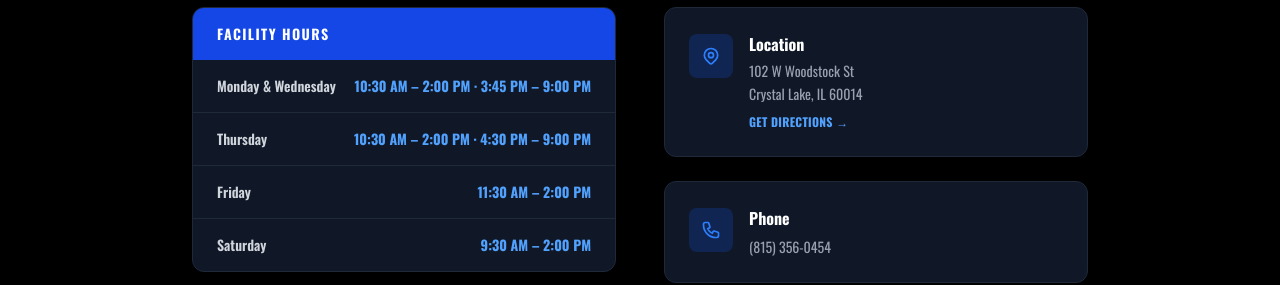
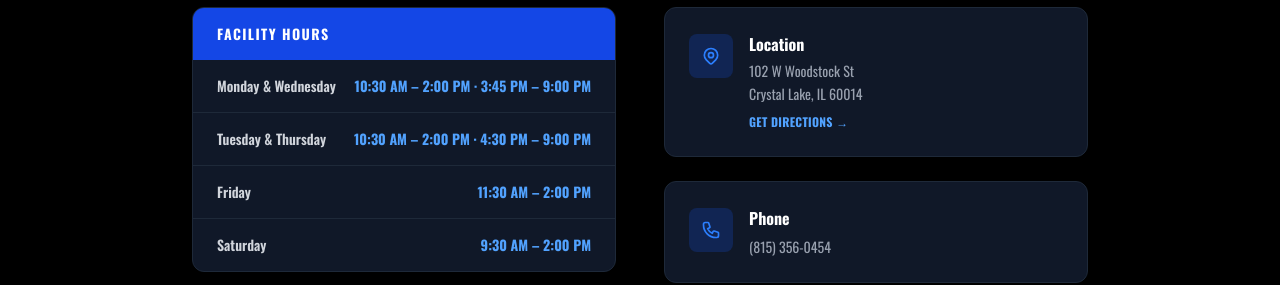
Before and after one commit to bigfrogbjj/teamcurran, a Next.js app: page / in a window 1280 px wide. Shown: the part 6320-6605 px from the top of the page. Built offline with nearby package versions, Linux system fonts and the light colour scheme.

Commit message:
Fix facility hours: Thursday → Tuesday & Thursday

```diff
--- a/app/components/Schedule.tsx
+++ b/app/components/Schedule.tsx
@@ -14,7 +14,7 @@ const times = Object.keys(schedule);
 
 const hours = [
   { day: "Monday & Wednesday", time: "10:30 AM – 2:00 PM · 3:45 PM – 9:00 PM" },
-  { day: "Thursday", time: "10:30 AM – 2:00 PM · 4:30 PM – 9:00 PM" },
+  { day: "Tuesday & Thursday", time: "10:30 AM – 2:00 PM · 4:30 PM – 9:00 PM" },
   { day: "Friday", time: "11:30 AM – 2:00 PM" },
   { day: "Saturday", time: "9:30 AM – 2:00 PM" },
 ];
```
